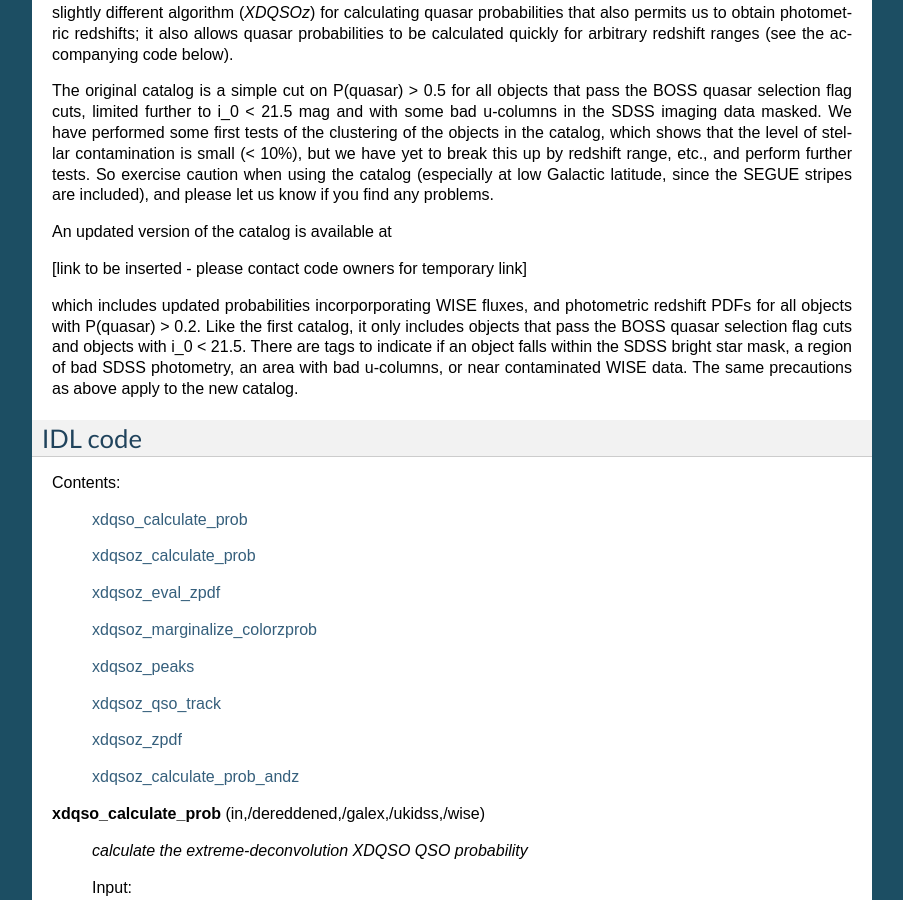
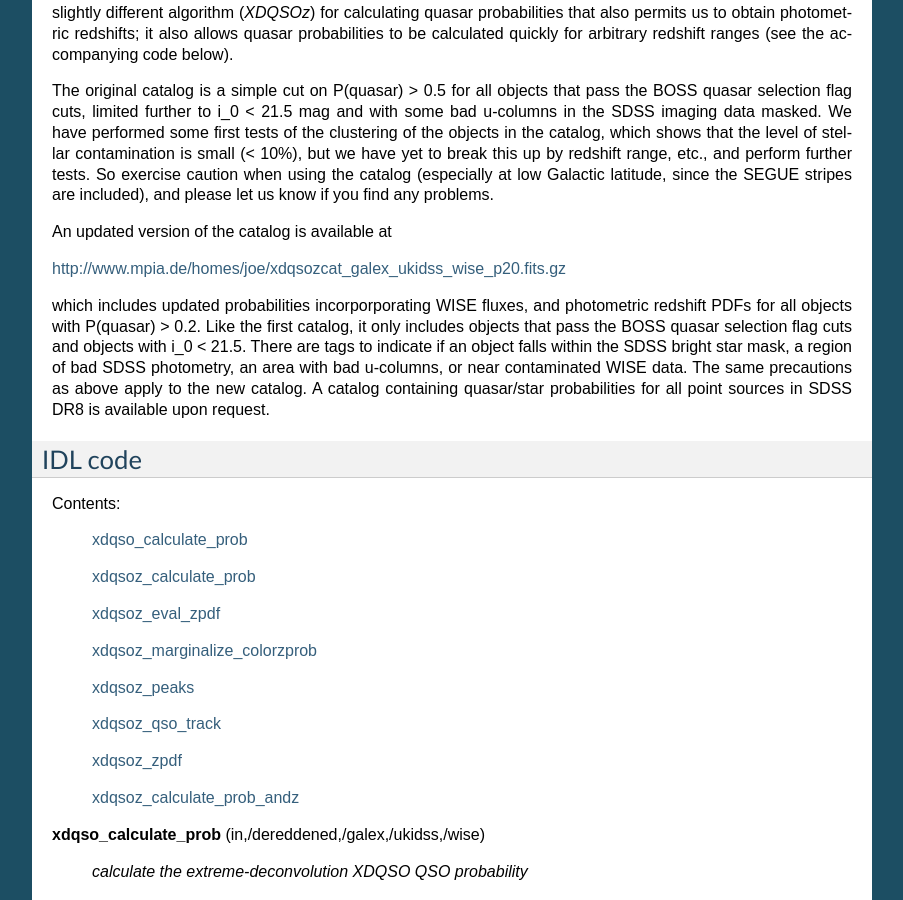
Before and after one commit to xdqso/xdqso, a Sphinx documentation site: the page built from doc/source/index.rst, in a window 1280 px wide and 900 px high, scrolled down 1412 px. Shown: the whole window, without its empty margins (198-1101 px from the left). Built offline with Sphinx 7.4.7, drawn with Linux system fonts in a browser that asks for light colours; formulas are drawn with MathJax 3.

Commit message:
Updated new catalog link to final location

```diff
--- a/doc/source/index.rst
+++ b/doc/source/index.rst
@@ -121,7 +121,7 @@ problems.
 
 An updated version of the catalog is available at
 
-[link to be inserted - please contact code owners for temporary link]
+http://www.mpia.de/homes/joe/xdqsozcat_galex_ukidss_wise_p20.fits.gz
 
 which includes updated probabilities incorporporating WISE fluxes, and
 photometric redshift PDFs for all objects with P(quasar) > 0.2.  Like the
@@ -129,7 +129,8 @@ first catalog, it only includes objects that pass the BOSS quasar selection
 flag cuts and objects with i_0 < 21.5.  There are tags to indicate if an object
 falls within the SDSS bright star mask, a region of bad SDSS photometry,
 an area with bad u-columns, or near contaminated WISE data.  The same precautions
-as above apply to the new catalog.
+as above apply to the new catalog.  A catalog containing quasar/star probabilities
+for all point sources in SDSS DR8 is available upon request.
 
 
 .. _idl:
```
